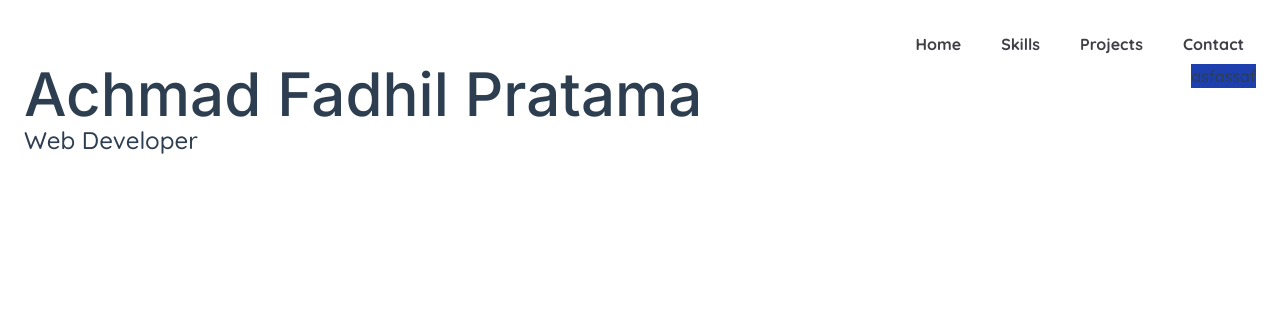
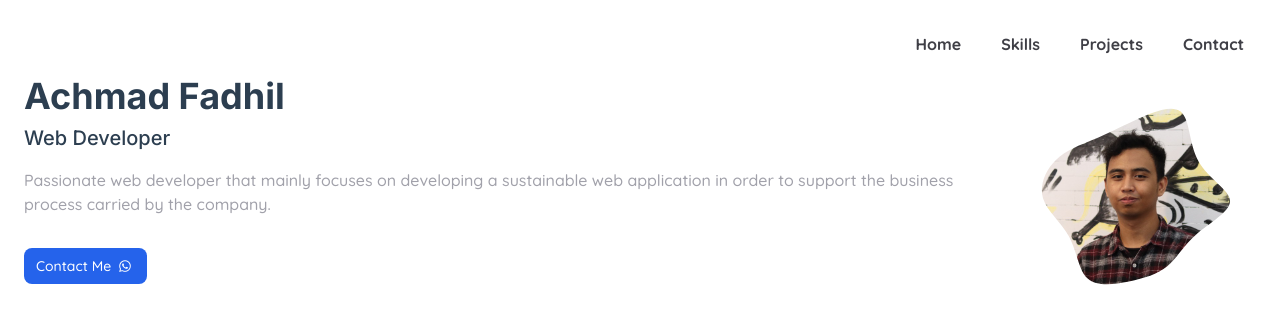
Before and after one commit to aachan13/portfolio, a Vue app: page / in a window 1280 px wide. Shown: the top 324 px of the page. Built offline with nearby package versions, Linux system fonts and the light colour scheme.

Commit message:
add pic and main text

```diff
--- a/src/components/MainComponent.vue
+++ b/src/components/MainComponent.vue
@@ -1,23 +1,49 @@
 <template>
     <!-- This example requires Tailwind CSS v2.0+ -->
-    <div class="flex justify-between">
-        <div id="intro">
-            <h1 class="text-6xl font-medium">Achmad Fadhil Pratama</h1>
-            <p class="text-left text-2xl">Web Developer</p>
+    <div class="flex flex-col md:flex-row my-3">
+        <div id="intro" class="order-last md:order-first">
+            <h1 class="text-4xl font-bold mb-2">Achmad Fadhil</h1>
+            <h3 class="text-xl mb-4">Web Developer</h3>
+            <p class="text-gray-400">Passionate web developer that mainly focuses on developing a sustainable web application in order to support the business process carried by the company.</p>
+
+            <div class="mt-8">
+                <a href="https://wa.me/6282251369305" class="inline-flex items-center py-2 px-3 text-sm font-medium text-center text-white bg-blue-600 rounded-lg hover:bg-blue-800 focus:ring-4 focus:ring-blue-300 dark:bg-blue-600 dark:hover:bg-blue-700 dark:focus:ring-blue-800 mr-5" target="_blank">Contact Me <i class="uil uil-whatsapp ml-1"></i> </a>
+            </div>
         </div>
 
-        <div id="photo">
-            <div class="bg-blue-800">
-                asfassaf
-            </div>
+        <div id="photo" class="order-1">
+            <svg viewBox="0 0 200 200" xmlns="http://www.w3.org/2000/svg" class="w-full">
+                <mask id="mask0" mask-type="alpha">
+                    <path fill="#BAE6FF" d="M40.1,-71.3C47.6,-65.1,46.4,-45.6,54.3,-31.5C62.3,-17.4,79.3,-8.7,79.5,0.1C79.6,8.9,62.9,17.8,52.2,27.1C41.6,36.4,36.9,46.1,29.2,52.5C21.5,58.9,10.7,62.1,-1.4,64.6C-13.6,67.1,-27.2,68.9,-34.6,62.3C-42,55.7,-43.1,40.6,-49.4,28.8C-55.7,17.1,-67,8.5,-70.3,-1.9C-73.5,-12.2,-68.6,-24.5,-60.2,-32.6C-51.8,-40.8,-40,-44.8,-29.4,-49.3C-18.8,-53.7,-9.4,-58.5,3.4,-64.5C16.3,-70.4,32.5,-77.5,40.1,-71.3Z" transform="translate(100 100)" />
+                </mask>
+                <g mask="url(#mask0)">
+                    <path d="M40.1,-71.3C47.6,-65.1,46.4,-45.6,54.3,-31.5C62.3,-17.4,79.3,-8.7,79.5,0.1C79.6,8.9,62.9,17.8,52.2,27.1C41.6,36.4,36.9,46.1,29.2,52.5C21.5,58.9,10.7,62.1,-1.4,64.6C-13.6,67.1,-27.2,68.9,-34.6,62.3C-42,55.7,-43.1,40.6,-49.4,28.8C-55.7,17.1,-67,8.5,-70.3,-1.9C-73.5,-12.2,-68.6,-24.5,-60.2,-32.6C-51.8,-40.8,-40,-44.8,-29.4,-49.3C-18.8,-53.7,-9.4,-58.5,3.4,-64.5C16.3,-70.4,32.5,-77.5,40.1,-71.3Z" transform="translate(100 100)" />
+                    <image id="profilPic" x="18" y="10" :xlink:href="profpic"/>
+                </g>
+            </svg>
         </div>
     </div>
+
+    <div></div>
 
 
 </template>
 
 <script>
+import profilpic from '../assets/pp.jpeg'
+
 export default {
   name: 'MainComponent',
+  data: () => {
+      return {
+          profpic: profilpic
+      }
+  }
 }
 </script>
+
+<style scoped>
+    #profilPic{
+        width: 170px;
+    }
+</style>
```
